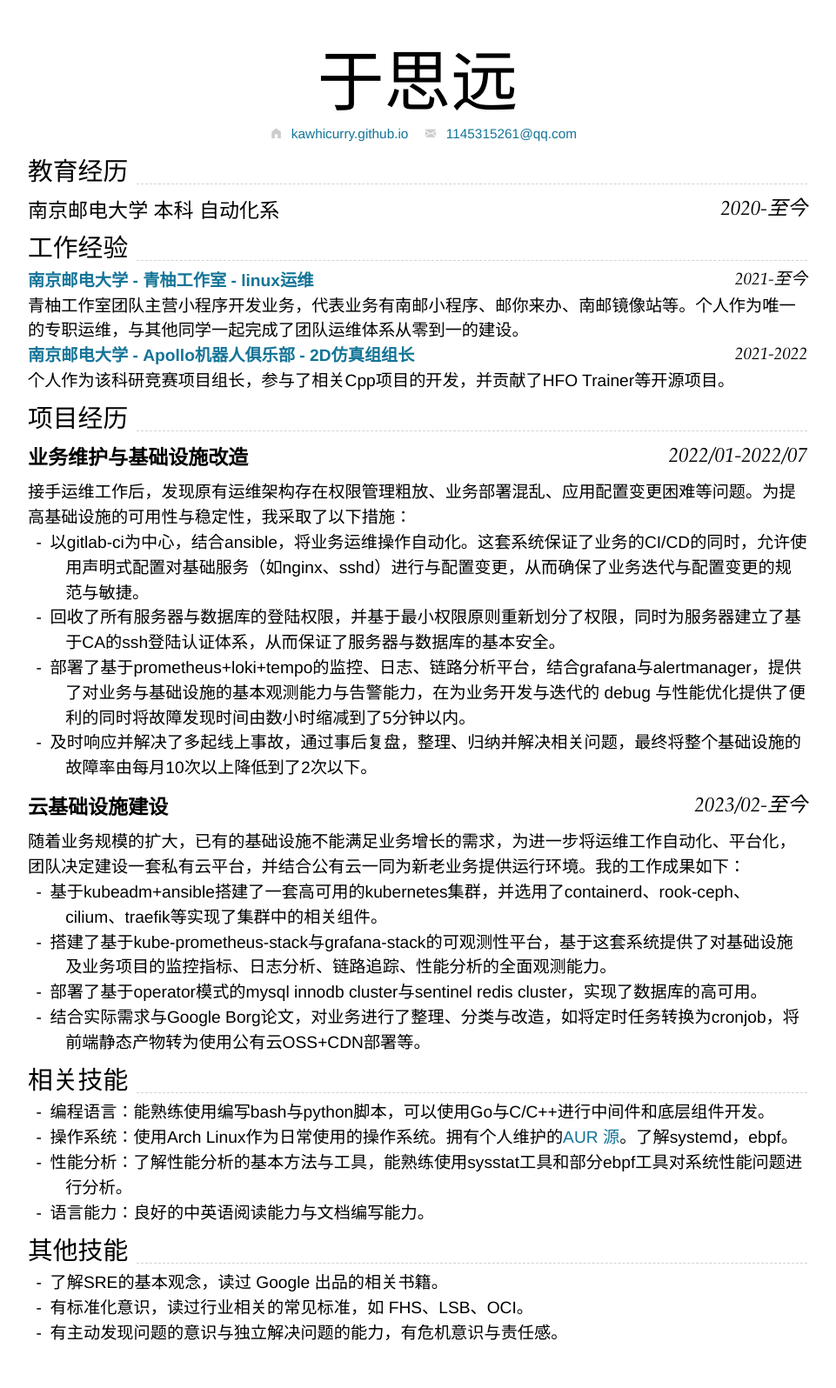
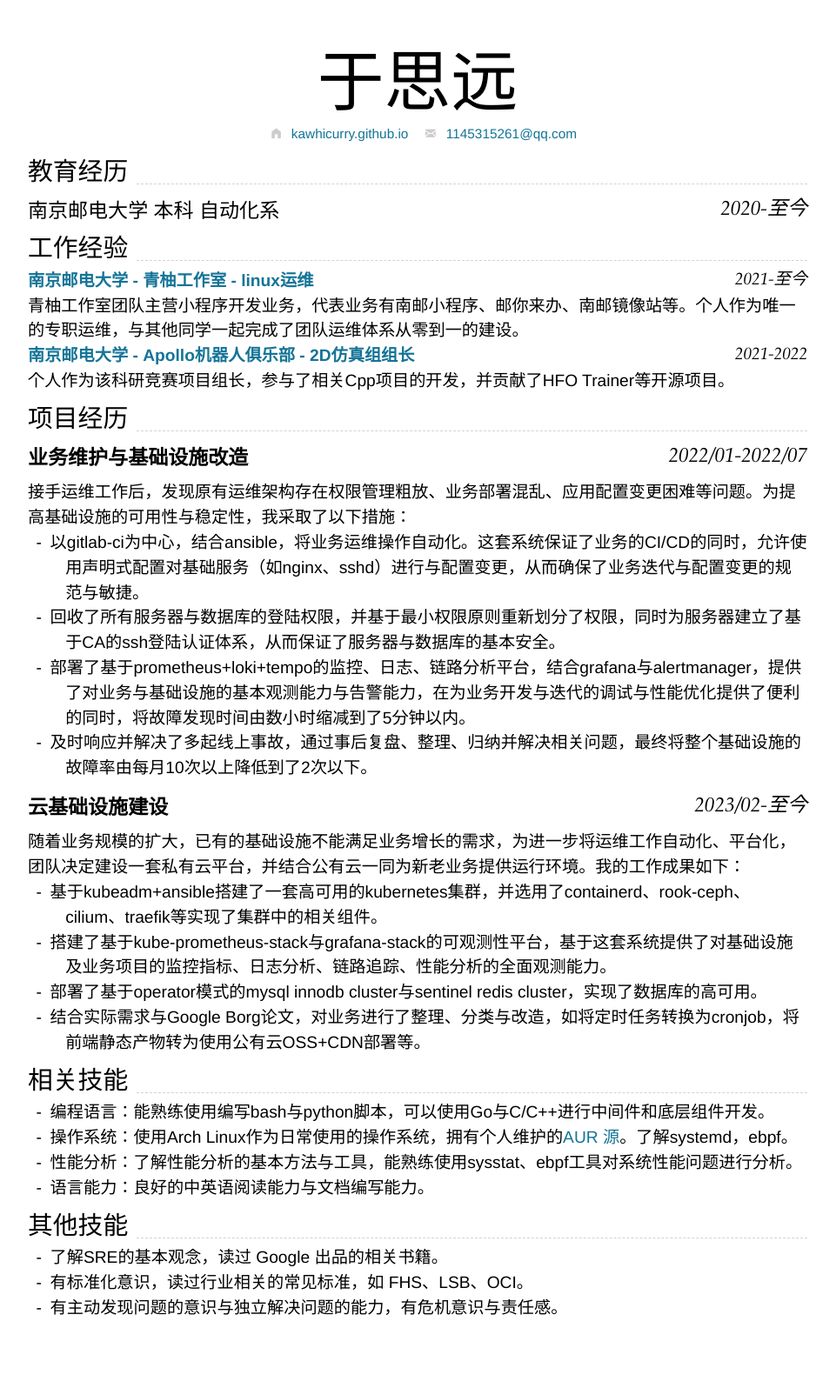
Before and after one commit to kawhicurry/resume, a Jekyll site: the page built from index.md, in a window 1280 px wide. Shown: the whole page at 87% size, without its empty margins (160-1121 px from the left). Built offline with Jekyll 4.4.1, drawn with Linux system fonts in a browser that asks for light colours; nearby versions of some CDN libraries; after the commit the page ends 1567 px from its top, so only the background shows below that.

Commit message:
update: optimize main resume

```diff
--- a/index.md
+++ b/index.md
@@ -35,8 +35,8 @@ homepage:
 
 - 以gitlab-ci为中心，结合ansible，将业务运维操作自动化。这套系统保证了业务的CI/CD的同时，允许使用声明式配置对基础服务（如nginx、sshd）进行与配置变更，从而确保了业务迭代与配置变更的规范与敏捷。
 - 回收了所有服务器与数据库的登陆权限，并基于最小权限原则重新划分了权限，同时为服务器建立了基于CA的ssh登陆认证体系，从而保证了服务器与数据库的基本安全。
-- 部署了基于prometheus+loki+tempo的监控、日志、链路分析平台，结合grafana与alertmanager，提供了对业务与基础设施的基本观测能力与告警能力，在为业务开发与迭代的 debug 与性能优化提供了便利的同时将故障发现时间由数小时缩减到了5分钟以内。
-- 及时响应并解决了多起线上事故，通过事后复盘，整理、归纳并解决相关问题，最终将整个基础设施的故障率由每月10次以上降低到了2次以下。
+- 部署了基于prometheus+loki+tempo的监控、日志、链路分析平台，结合grafana与alertmanager，提供了对业务与基础设施的基本观测能力与告警能力，在为业务开发与迭代的调试与性能优化提供了便利的同时，将故障发现时间由数小时缩减到了5分钟以内。
+- 及时响应并解决了多起线上事故，通过事后复盘、整理、归纳并解决相关问题，最终将整个基础设施的故障率由每月10次以上降低到了2次以下。
 
 ### **云基础设施建设** `2023/02-至今`
 
@@ -50,8 +50,8 @@ homepage:
 ## 相关技能
 
 - 编程语言：能熟练使用编写bash与python脚本，可以使用Go与C/C++进行中间件和底层组件开发。
-- 操作系统：使用Arch Linux作为日常使用的操作系统。拥有个人维护的[AUR 源](https://aur.archlinux.org/packages?O=0&SeB=m&K=kawhicurry&outdated=&SB=m&SO=d&PP=50&submit=Go)。了解systemd，ebpf。
-- 性能分析：了解性能分析的基本方法与工具，能熟练使用sysstat工具和部分ebpf工具对系统性能问题进行分析。
+- 操作系统：使用Arch Linux作为日常使用的操作系统，拥有个人维护的[AUR 源](https://aur.archlinux.org/packages?O=0&SeB=m&K=kawhicurry&outdated=&SB=m&SO=d&PP=50&submit=Go)。了解systemd，ebpf。
+- 性能分析：了解性能分析的基本方法与工具，能熟练使用sysstat、ebpf工具对系统性能问题进行分析。
 - 语言能力：良好的中英语阅读能力与文档编写能力。
 
 ## 其他技能
```
